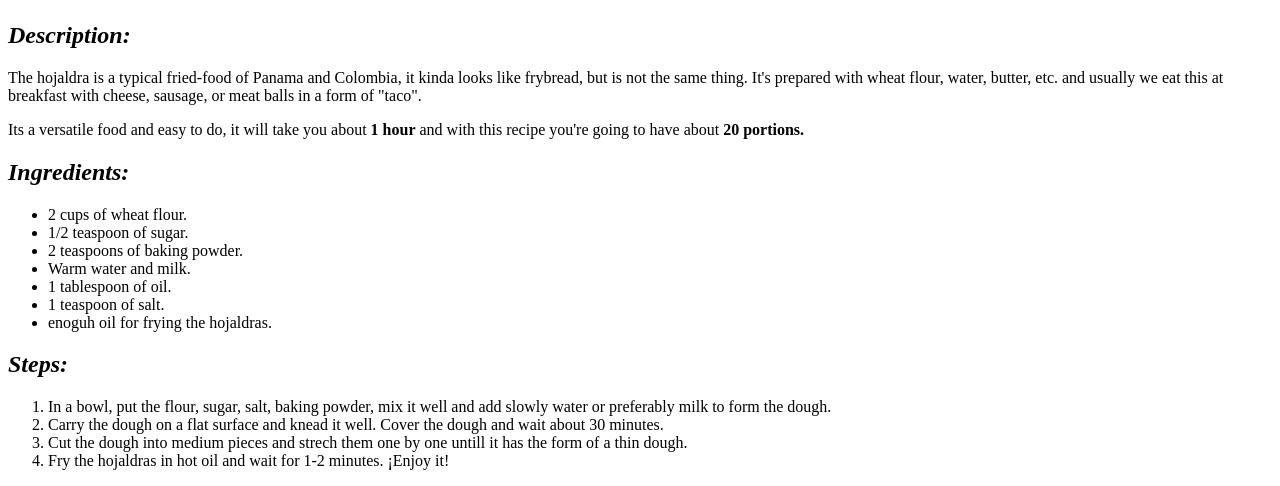
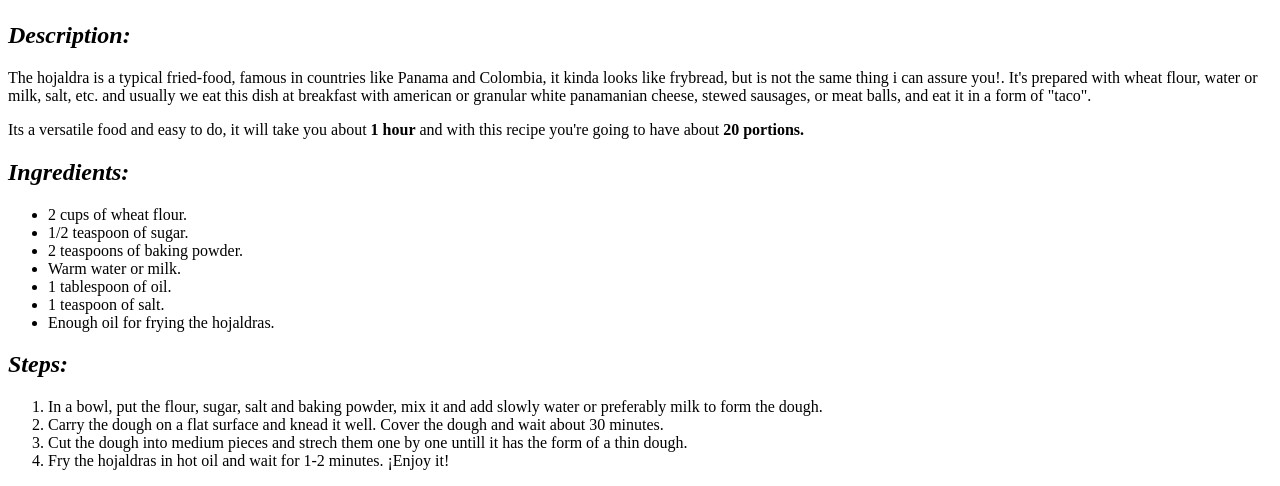
Before and after one commit to leivadev/odin-recipes, a plain HTML site: page recipes/hojaldra.html in a window 1280 px wide. Shown: the part 682-1168 px from the top of the page. Drawn offline with Linux system fonts and the light colour scheme.

Commit message:
Spell and grammar correction

```diff
--- a/recipes/hojaldra.html
+++ b/recipes/hojaldra.html
@@ -10,7 +10,7 @@
     <h1> Hojaldra</h1>
     <img src="https://pbs.twimg.com/media/DmmgqwfWwAEA5C5.jpg" width="500" height="600" alt="A hojaldra dish">
     <h2><em> Description:</em></h2>
-    <p> The hojaldra is a typical fried-food of Panama and Colombia, it kinda looks like frybread, but is not the same thing. It's prepared with wheat flour, water, butter, etc. and usually we eat this at breakfast with cheese, sausage, or meat balls in a form of "taco".</p>
+    <p> The hojaldra is a typical fried-food, famous in countries like Panama and Colombia, it kinda looks like frybread, but is not the same thing i can assure you!. It's prepared with wheat flour, water or milk, salt, etc. and usually we eat this dish at breakfast with american or granular white panamanian cheese, stewed sausages, or meat balls, and eat it in a form of "taco".</p>
     <p> Its a versatile food and easy to do, it will take you about <strong> 1 hour</strong> and with this recipe you're going to have about <strong> 20 portions.</strong></p>
 
     <h2><em> Ingredients:</em></h2>
@@ -18,14 +18,14 @@
         <li> 2 cups of wheat flour.</li>
         <li> 1/2 teaspoon of sugar.</li>
         <li> 2 teaspoons of baking powder.</li>
-        <li> Warm water and milk.</li>
+        <li> Warm water or milk.</li>
         <li> 1 tablespoon of oil.</li>
         <li> 1 teaspoon of salt.</li>
-        <li> enoguh oil for frying the hojaldras.</li>
+        <li> Enough oil for frying the hojaldras.</li>
     </ul>
     <h2><em> Steps:</em></h2>
     <ol>
-        <li> In a bowl, put the flour, sugar, salt, baking powder, mix it well and add slowly water or preferably milk to form the dough.</li>
+        <li> In a bowl, put the flour, sugar, salt and baking powder, mix it and add slowly water or preferably milk to form the dough.</li>
         <li> Carry the dough on a flat surface and knead it well. Cover the dough and wait about 30 minutes.</li>
         <li> Cut the dough into medium pieces and strech them one by one untill it has the form of a thin dough.</li>
         <li> Fry the hojaldras in hot oil and wait for 1-2 minutes. ¡Enjoy it!</li>
```
